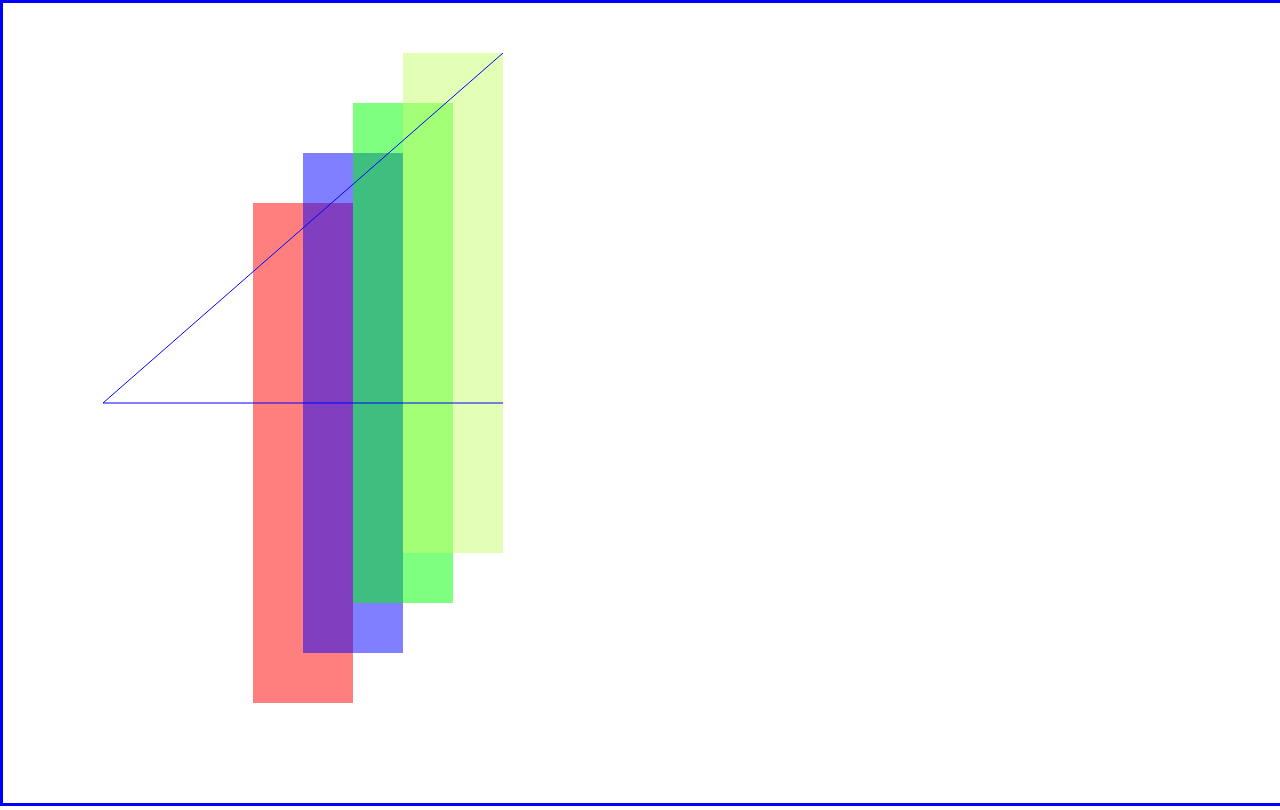
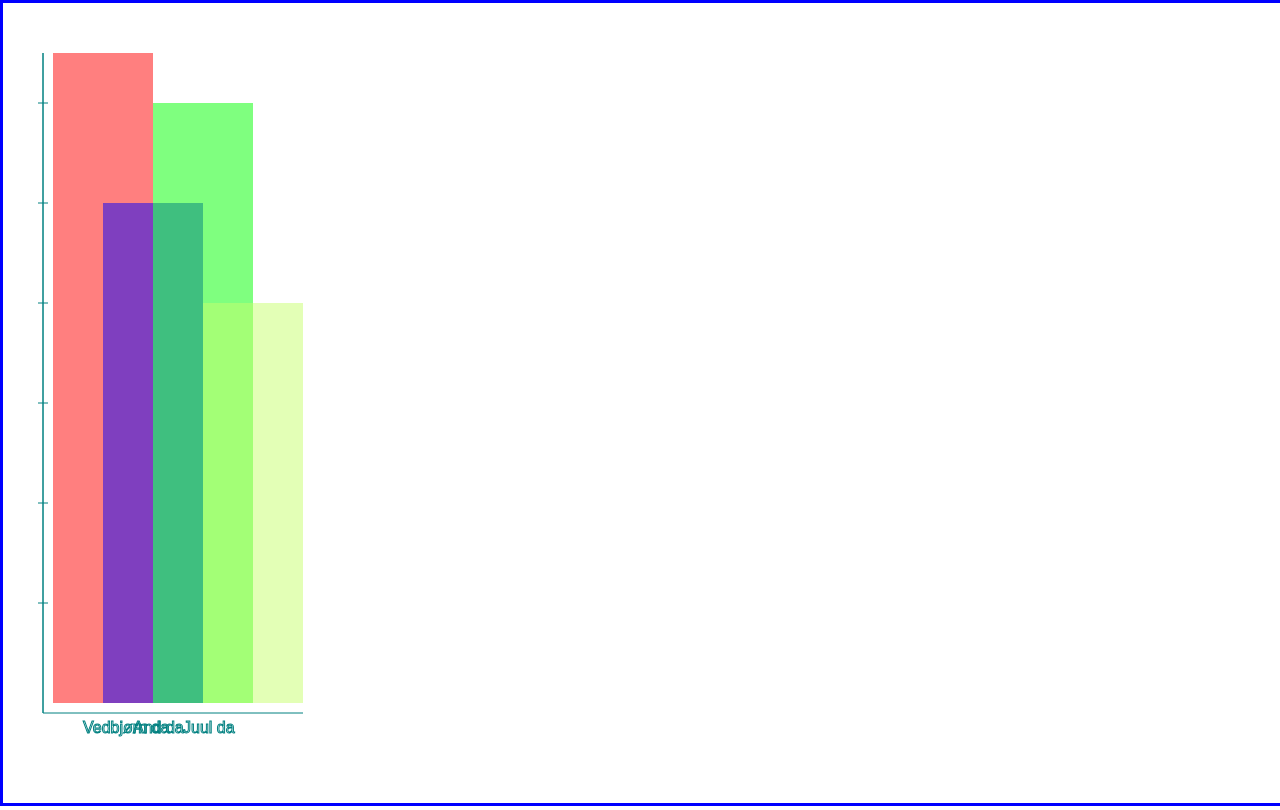
Before and after one commit to kjetil0/kjetil0.github.io, a plain HTML site: page index.html in a window 1280 px wide. Drawn offline with Linux system fonts and the light colour scheme.

Commit message:
vedbjørn
da

```diff
--- a/canvas.js
+++ b/canvas.js
@@ -1,5 +1,8 @@
+// velger her canvas taggen
 
 var canvas = document.querySelector("canvas");
+
+// her endrer man hvordan den er orientert
 
 canvas.width = window.innerWidth;
 canvas.height = window.innerHeight;
@@ -9,19 +12,70 @@ var c = canvas.getContext("2d");
 //farge til rektangler
 c.fillStyle = "rgba(255,0,0,0.5)"; //siste tallet der er gjennomsiktighet.
 // lag fire rektangler
-c.fillRect(250, 200, 100, 500);
+c.fillRect(50, 50, 100, 650);
+
 c.fillStyle = "rgba(0,0,255,0.5)";
-c.fillRect(300, 150, 100, 500);
+c.fillRect(100, 200, 100, 500);
+
 c.fillStyle = "rgba(0,255,0,0.5)";
-c.fillRect(350, 100, 100, 500);
+c.fillRect(150, 100, 100, 600);
+
 c.fillStyle= "rgba(200,255,110,0.5)"
-c.fillRect(400, 50, 100, 500);
+c.fillRect(200, 300, 100, 400);
 
 //lag en linje:
 c.beginPath();
-c.moveTo(500,50);
-c.lineTo(100,400);
-c.lineTo(500,400)
-// lag en farge på linjen
-c.strokeStyle = "blue";
+c.moveTo(40,50);
+c.lineTo(40,710);
+
+c.strokeStyle = "teal";
 c.stroke();
+
+c.beginPath
+c.moveTo(300,710);
+c.lineTo(40,710); // bunnlinja
+
+c.stroke();
+// lagt til tekst
+
+// horisontal markeringer
+c.beginPath();
+c.moveTo(100,715);
+c.lineTo(100,705);
+
+c.moveTo(150,715);
+c.lineTo(150,705);
+
+c.moveTo(200,715);
+c.lineTo(200,705);
+
+// vertikale markeringer
+
+c.beginPath();
+c.moveTo(35,600);
+c.lineTo(45,600);
+
+c.moveTo(35,500);
+c.lineTo(45,500);
+
+c.moveTo(35,400);
+c.lineTo(45,400);
+
+c.moveTo(35,300);
+c.lineTo(45,300);
+
+c.moveTo(35,200);
+c.lineTo(45,200);
+
+c.moveTo(35,100);
+c.lineTo(45,100);
+
+
+c.stroke();
+
+
+// tekst
+c.font = "16px Arial";
+c.strokeText("Vedbjørn da", 80, 730);
+c.strokeText("And da", 130, 730);
+c.strokeText("Juul da", 180, 730);
--- a/index.html
+++ b/index.html
@@ -2,7 +2,8 @@
 <html lang="en">
 <head>
     <meta charset="UTF-8">
-    <title>Vedbjørn da</title>
+    <title>Vedbjørn</title>
+    <link rel="icon" type="image/x-icon" href="bildr/favicon-32x32.png">
     <link rel="stylesheet" href="style.css">
 </head>
 <body>
```
Also changed, not shown: bildr/favicon-32x32.png (added).
